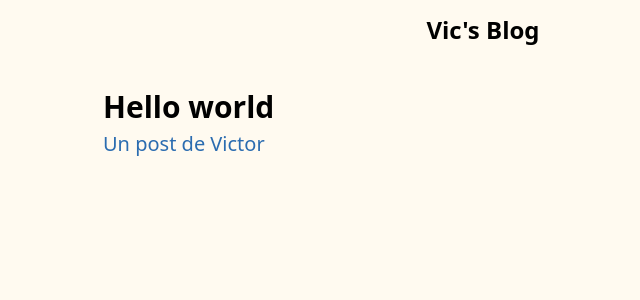
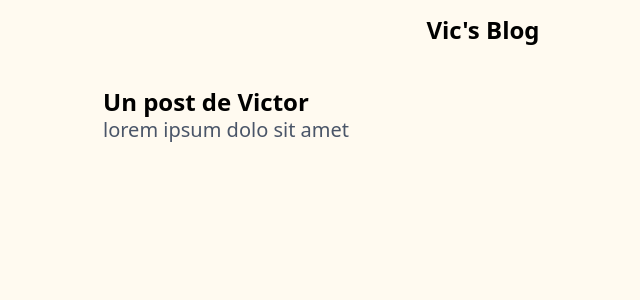
Before and after one commit to vicmars5/vicdiaz.io, a Next.js app: page / in a window 1280 px wide. Shown: the top 300 px of the page, without its empty margins (157-797 px from the left). Built offline with nearby package versions, Linux system fonts and the light colour scheme.

Commit message:
changed article list item design

```diff
--- a/pages/index.js
+++ b/pages/index.js
@@ -6,11 +6,18 @@ import getPosts from '../utils/get-posts-slugs'
 export default function Home ({ pageTitle, description, posts, ...props }) {
   return (
     <Layout pageTitle={pageTitle} description={description}>
-      <h1>Hello world</h1>
       {posts.map((post) => (
-        <Link href={post.path} key={post.path}>
-          <a>{post.title}</a>
-        </Link>
+        <article key={post.path}>
+          <Link href={post.path} key={post.path}>
+            <a>
+              <h2 className='inline-block'>
+                {post.title}
+              </h2>
+              <p className='leading-none text-gray-700'>{post.description}</p>
+              <small className='text-gray-700'>{post.date}</small>
+            </a>
+          </Link>
+        </article>
       ))}
     </Layout>
   )
@@ -26,7 +33,9 @@ export async function getStaticProps () {
   const posts = await getPosts()
   const filteredPosts = posts.map((post) => ({
     title: post.title,
-    path: post.path
+    path: post.path,
+    description: post.description,
+    date: post.date
   }))
 
   return {
```
